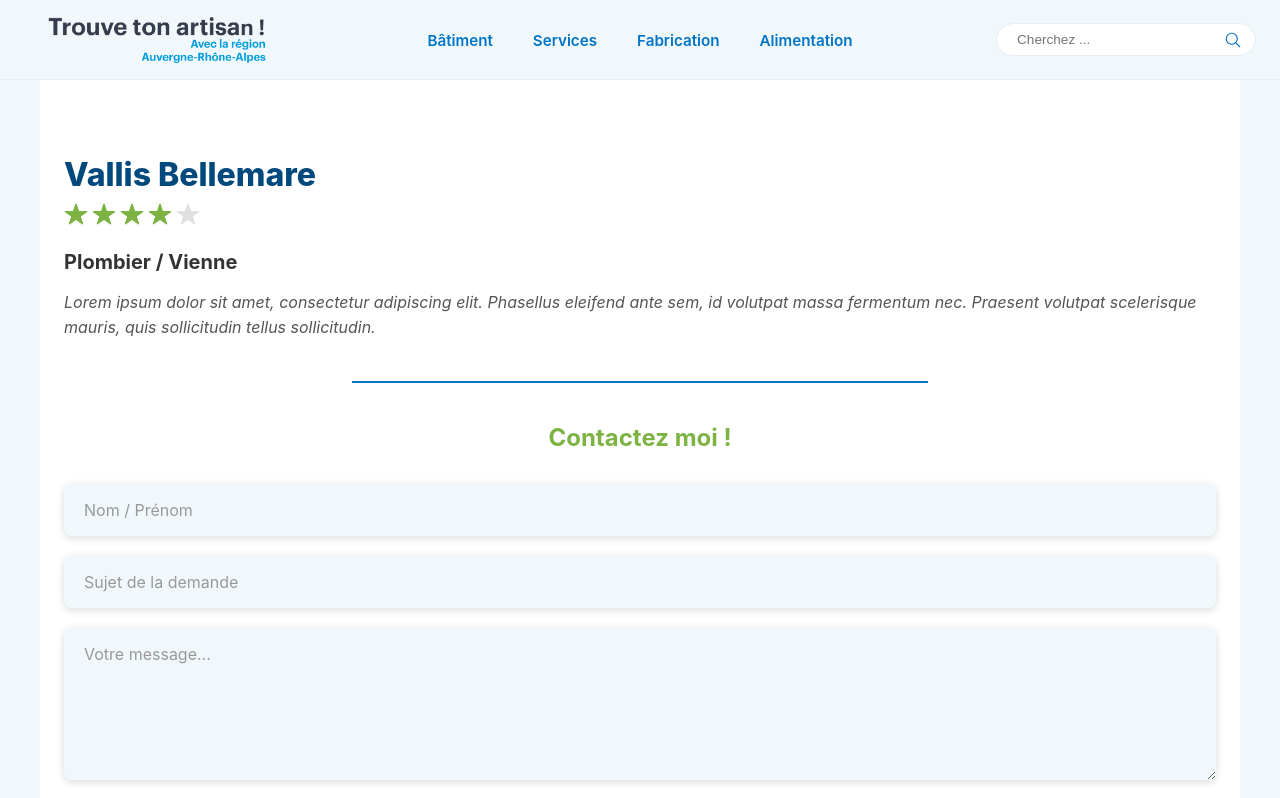
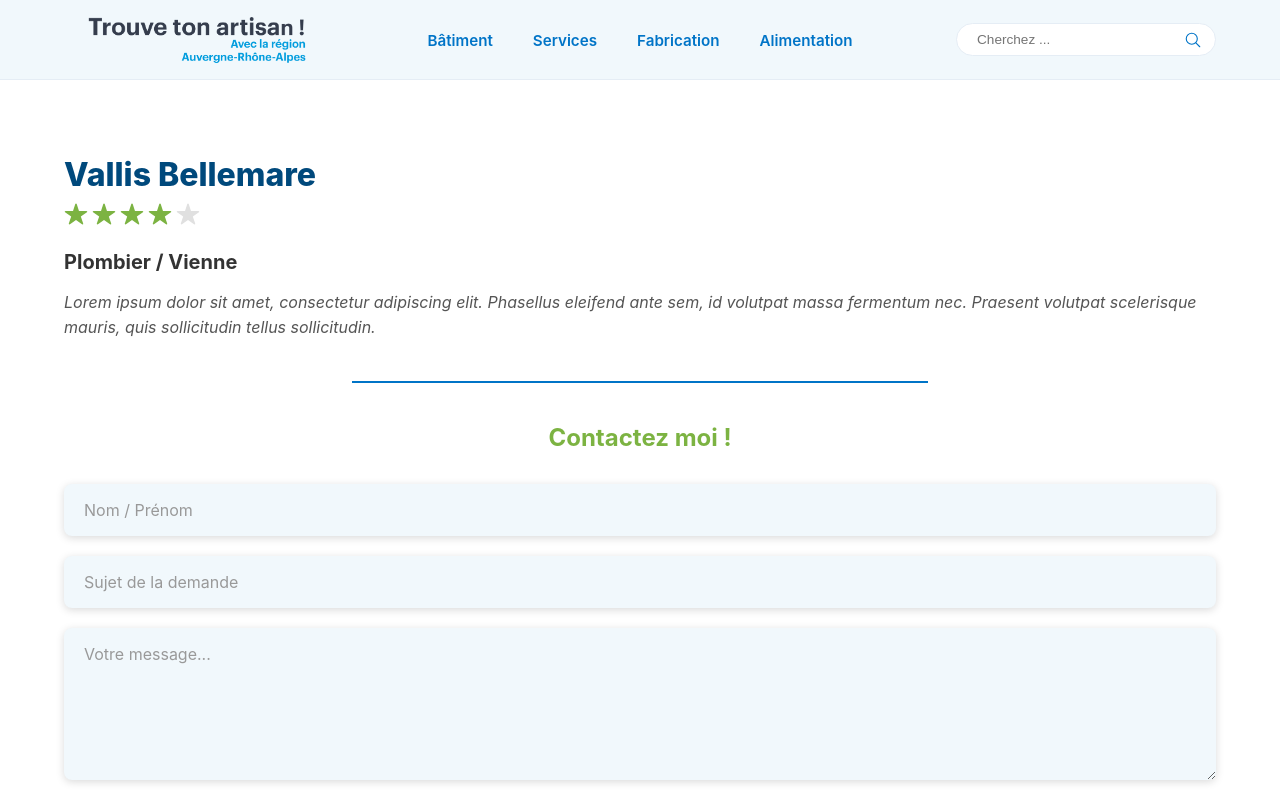
Before and after one commit to userXXIIXII/trouve-ton-artisan, a React (Vite) app: page /artisan/1 in a window 1280 px wide. Shown: the top 798 px of the page. Built offline with nearby package versions, Linux system fonts and the light colour scheme.

Commit message:
Correction des marges et padding des Header

```diff
--- a/src/components/Header.scss
+++ b/src/components/Header.scss
@@ -1,4 +1,4 @@
-/* --- 1. CONFIGURATION GLOBALE --- */
+/* --- 1. CONFIGURATION GLOBALE DU HEADER & GRILLE --- */
 .main-header {
   position: sticky;
   top: 0;
@@ -11,33 +11,54 @@
 }
 
 .header-container {
-  max-width: 1300px;
   height: 100%;
-  margin: 0 auto;
-  padding: 0 1.5rem;
   display: flex;
   align-items: center;
-  justify-content: space-between; /* Pousse les éléments aux extrémités */
+  justify-content: space-between;
   position: relative;
+
+  /* Intégration de la grille globale alignée sur la maquette */
+  width: 100%;
+  margin-left: auto;
+  margin-right: auto;
+  box-sizing: border-box;
+
+  /* Format Mobile : marges latérales resserrées */
+  padding-left: 1rem;
+  padding-right: 1rem;
+
+  /* Format Tablette : élargissement progressif des gouttières */
+  @media (min-width: 768px) {
+    padding-left: 2rem;
+    padding-right: 2rem;
   }
 
-/* --- 2. ÉLÉMENTS DU HEADER --- */
-.header-left .logo-link {
+  /* Format Desktop : fixation du plafond de la grille à 1200px */
+  @media (min-width: 1024px) {
+    max-width: 1200px;
+    padding-left: 1.5rem;
+    padding-right: 1.5rem;
+  }
+}
+
+/* --- 2. ÉLÉMENTS DU HEADER (DESKTOP & COMMUN) --- */
+.header-left {
+  .logo-link {
     display: flex;
     align-items: center;
     text-decoration: none;
   }
 
-.header-left .logo {
+  .logo {
     max-height: 150px;
     width: auto;
   }
+}
 
 .main-nav {
-  display: none; /* Caché sur mobile, affiché par media query */
-}
+  display: none; /* Masqué par défaut sur mobile */
 
-.main-nav ul {
+  ul {
     display: flex;
     list-style: none;
     gap: 2.5rem;
@@ -45,22 +66,23 @@
     padding: 0;
   }
 
-.main-nav a {
+  a {
     text-decoration: none;
     color: var(--primary-blue);
     font-weight: 600;
     font-size: 0.95rem;
     padding-bottom: 4px;
     transition: color 0.2s;
-}
 
-.main-nav a:hover {
+    &:hover {
       color: var(--dark-blue);
     }
 
-.main-nav a.active-link {
+    &.active-link {
       color: var(--primary-blue);
       border-bottom: 2px solid var(--primary-blue);
+    }
+  }
 }
 
 .header-actions {
@@ -71,7 +93,7 @@
 }
 
 .search-bar-container {
-  display: none; /* Caché sur mobile */
+  display: none; /* Masqué sur mobile */
   position: relative;
 }
 
@@ -114,10 +136,10 @@
   position: absolute;
   top: 80px;
   left: 0;
+
+  &.is-open {
+    display: block;
   }
-
-.mobile-search-bar-container.is-open {
-  display: block;
 }
 
 .mobile-search-input-wrapper {
@@ -127,11 +149,13 @@
 
 .mobile-search-bar-container input {
   width: 100%;
-  padding: 0.75rem;
+  padding: 0.75rem 2.5rem 0.75rem 1rem;
   border: none;
   border-right: 1px solid var(--primary-blue);
   border-bottom: 1px solid var(--primary-blue);
   border-radius: 4px;
+  outline: none;
+  box-sizing: border-box;
 }
 
 .mobile-search-bar-container .icon {
@@ -154,24 +178,25 @@
   opacity: 0;
   visibility: hidden;
   transition: 0.3s;
-}
 
-.mobile-menu-overlay.is-open {
+  &.is-open {
     opacity: 1;
     visibility: visible;
   }
+}
 
-.mobile-navigation ul {
+.mobile-navigation {
+  ul {
     list-style: none;
     padding: 0;
     margin: 0;
   }
 
-.mobile-navigation li {
+  li {
     border-bottom: 1px solid #f0f5fa;
   }
 
-.mobile-navigation a {
+  a {
     display: flex;
     align-items: center;
     justify-content: space-between;
@@ -179,14 +204,15 @@
     text-decoration: none;
     color: #333;
     font-size: 1.1rem;
-}
 
-.mobile-navigation a.active-link {
+    &.active-link {
       color: var(--primary-blue);
       background-color: #f0f5fa;
     }
+  }
+}
 
-/* --- 4. RESPONSIVE (Media Queries) --- */
+/* --- 4. RESPONSIVE (MEDIA QUERIES) --- */
 @media (min-width: 1024px) {
   .main-nav {
     display: block;
@@ -208,4 +234,3 @@
     display: none;
   }
 }
-/* Note: Le bloc media query pour max-width: 1023px a été retiré */
--- a/src/components/Header.tsx
+++ b/src/components/Header.tsx
@@ -24,7 +24,7 @@ export default function Header() {
 
   return (
     <header className="main-header">
-      <div className="header-container">
+      <div className="header-container container">
 
         <div className="header-left">
           <Link to="/" className="logo-link" onClick={closeAll}>
--- a/src/pages/Artisan.scss
+++ b/src/pages/Artisan.scss
@@ -1,11 +1,8 @@
 .artisan-page {
+    width: 100%;
+    box-sizing: border-box;
+    padding: 3rem 1.5rem;
     background-color: #ffffff;
-}
-
-.artisan-page {
-    padding: 3rem 1.5rem;
-    max-width: 800px;
-    margin: 0 auto;
 }
 
 .artisan-info {
@@ -24,7 +21,7 @@
         margin-bottom: 1.5rem;
 
         .star {
-        color: #e0e0e0;
+            color: #e0e0e0;
             &.active {
                 color: #7cb342;
             }
--- a/src/pages/Artisan.tsx
+++ b/src/pages/Artisan.tsx
@@ -10,7 +10,7 @@ export default function Artisan() {
 
     if (!artisan) {
         return (
-        <main className="artisan-page container">
+        <main className="artisan-page">
             <h2>Artisan introuvable</h2>
         </main>
         );
@@ -19,7 +19,9 @@ export default function Artisan() {
     const ratingValue = parseInt(artisan.note, 10) || 0;
 
     return (
-        <main className="artisan-page container">
+        <main className="artisan-page">
+
+            <div className="container">
 
                 <section className="artisan-info">
                     <h1 className="artisan-name">{artisan.name}</h1>
@@ -44,6 +46,7 @@ export default function Artisan() {
                 <hr className="divider" />
 
                 <ContactForm />
+            </div>
 
         </main>
     );
--- a/src/styles/main.css
+++ b/src/styles/main.css
@@ -74,4 +74,4 @@ main {
         padding-left: 1.5rem;
         padding-right: 1.5rem;
     }
-}
+    }
```
Lines whose indentation alone changed are shown as unchanged.
